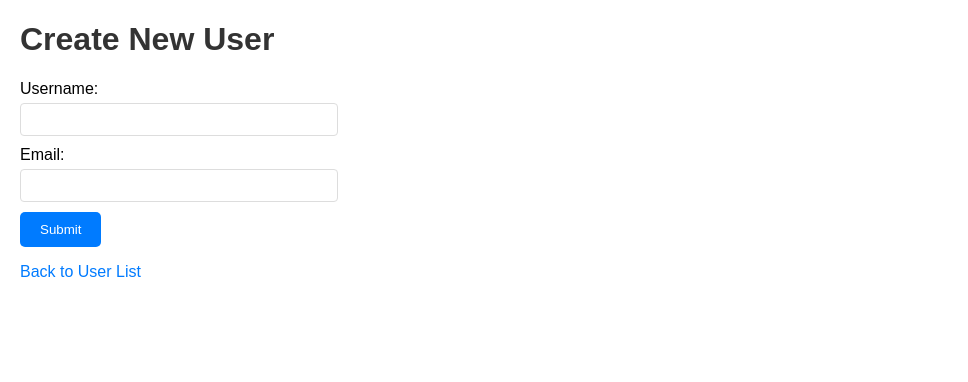
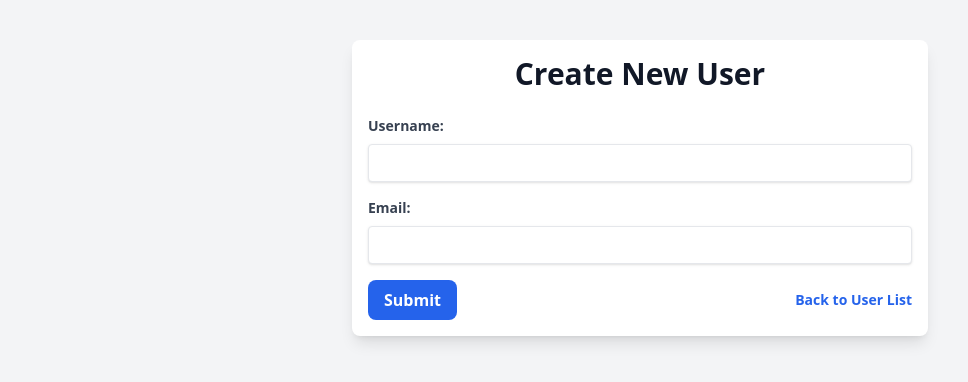
Before and after one commit to NarmadaWeb/camping, a CodeIgniter 4 app: template app/Views/users/new.php in a window 1280 px wide. Shown: the top 382 px of the page, without its empty margins (0-968 px from the left). Run offline with PHP 8.4 and a stand-in for CodeIgniter, Linux system fonts and the light colour scheme; the template is opened without the code that fills it, so the values that code supplies are empty; some libraries are stand-ins or nearby versions.

Commit message:
style: Apply Tailwind CSS for improved user view styling
Co-authored-by: aider (gemini/gemini-2.5-flash) <aider@aider.chat>

```diff
--- a/app/Views/users/new.php
+++ b/app/Views/users/new.php
@@ -4,55 +4,48 @@
     <meta charset="UTF-8">
     <meta name="viewport" content="width=device-width, initial-scale=1.0">
     <title>Create New User</title>
-    <style>
-        body { font-family: sans-serif; margin: 20px; }
-        h1 { color: #333; }
-        label { display: block; margin-bottom: 5px; }
-        input[type="text"],
-        input[type="email"] {
-            width: 300px;
-            padding: 8px;
-            margin-bottom: 10px;
-            border: 1px solid #ddd;
-            border-radius: 4px;
-        }
-        input[type="submit"] {
-            padding: 10px 20px;
-            background-color: #007bff;
-            color: white;
-            border: none;
-            border-radius: 5px;
-            cursor: pointer;
-        }
-        input[type="submit"]:hover {
-            background-color: #0056b3;
-        }
-        .error { color: red; font-size: 0.9em; margin-top: -5px; margin-bottom: 10px; }
-        a { text-decoration: none; color: #007bff; }
-        a:hover { text-decoration: underline; }
-    </style>
+    <script src="https://cdn.tailwindcss.com"></script>
 </head>
-<body>
-    <h1>Create New User</h1>
-    <?= \Config\Services::validation()->listErrors() ?>
+<body class="font-sans antialiased bg-gray-100 text-gray-900">
+    <div class="container mx-auto p-4 max-w-xl bg-white rounded-lg shadow-lg mt-10">
+        <h1 class="text-3xl font-bold mb-6 text-center">Create New User</h1>
 
-    <?= form_open('/users/create') ?>
-        <label for="username">Username:</label>
-        <input type="text" id="username" name="username" value="<?= old('username') ?>" required>
-        <?php if (isset($validation) && $validation->hasError('username')): ?>
-            <div class="error"><?= $validation->getError('username') ?></div>
+        <?php if (isset($validation) && $validation->getErrors()): ?>
+            <div class="bg-red-100 border border-red-400 text-red-700 px-4 py-3 rounded relative mb-6" role="alert">
+                <strong class="font-bold">Oops!</strong>
+                <span class="block sm:inline">Please correct the following errors:</span>
+                <ul class="mt-2 list-disc list-inside">
+                    <?php foreach ($validation->getErrors() as $error): ?>
+                        <li><?= esc($error) ?></li>
+                    <?php endforeach; ?>
+                </ul>
+            </div>
         <?php endif; ?>
-        <br>
 
-        <label for="email">Email:</label>
-        <input type="email" id="email" name="email" value="<?= old('email') ?>" required>
-        <?php if (isset($validation) && $validation->hasError('email')): ?>
-            <div class="error"><?= $validation->getError('email') ?></div>
-        <?php endif; ?>
-        <br>
+        <?= form_open('/users/create', ['class' => 'space-y-4']) ?>
+            <div>
+                <label for="username" class="block text-gray-700 text-sm font-bold mb-2">Username:</label>
+                <input type="text" id="username" name="username" value="<?= old('username') ?>" required
+                       class="shadow appearance-none border rounded w-full py-2 px-3 text-gray-700 leading-tight focus:outline-none focus:shadow-outline
+                              <?= (isset($validation) && $validation->hasError('username')) ? 'border-red-500' : '' ?>">
+            </div>
 
-        <input type="submit" value="Submit">
-    <?= form_close() ?>
-    <p><a href="<?= url_to('User::index') ?>">Back to User List</a></p>
+            <div>
+                <label for="email" class="block text-gray-700 text-sm font-bold mb-2">Email:</label>
+                <input type="email" id="email" name="email" value="<?= old('email') ?>" required
+                       class="shadow appearance-none border rounded w-full py-2 px-3 text-gray-700 leading-tight focus:outline-none focus:shadow-outline
+                              <?= (isset($validation) && $validation->hasError('email')) ? 'border-red-500' : '' ?>">
+            </div>
+
+            <div class="flex items-center justify-between">
+                <button type="submit" class="bg-blue-600 hover:bg-blue-700 text-white font-bold py-2 px-4 rounded-lg focus:outline-none focus:shadow-outline transition duration-300">
+                    Submit
+                </button>
+                <a href="<?= url_to('User::index') ?>" class="inline-block align-baseline font-bold text-sm text-blue-600 hover:text-blue-800">
+                    Back to User List
+                </a>
+            </div>
+        <?= form_close() ?>
+    </div>
 </body>
 </html>
```
Also changed, not shown: app/Views/users/detail.php (+17 -18 lines), app/Views/users/index.php (+15 -18 lines).
